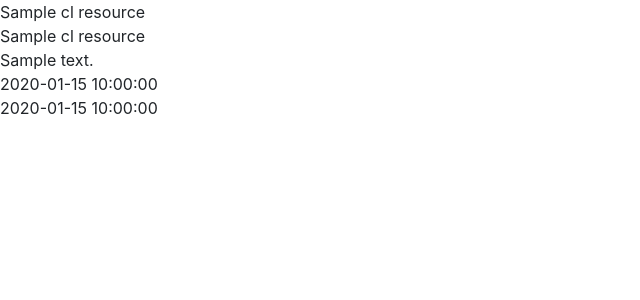
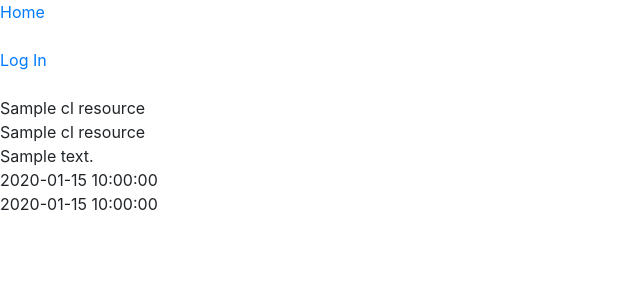
Before and after one commit to JimLynx/Channel-Lead-Resources, a Flask app: page / in a window 1280 px wide. Shown: the top 300 px of the page, without its empty margins (0-640 px from the left). Run offline with Flask 2, Linux system fonts and the light colour scheme; a database or web service that is not in the repository returns one stand-in record (values such as "Sample title"); some libraries are stand-ins or nearby versions.

Commit message:
Update base.html with User session details

```diff
--- a/templates/base.html
+++ b/templates/base.html
@@ -17,6 +17,17 @@
 
 <body>
 
+    <a href="{{ url_for('home') }}">Home</a><br><br>
+    {% if session.user %}
+        <a href="{{ url_for('resources') }}">Channel Lead Resources</a>
+        <a href="{{ url_for('logout') }}">Log Out</a><br><br>
+        {% if session.user == 'superuser' or session.user == 'assessor' %}
+            <a href="{{ url_for('superuser', user=session.user) }}">Superuser</a><br><br>
+        {% endif %}
+    {% else %}
+        <a href="{{ url_for('login') }}">Log In</a><br><br>
+    {% endif %}
+
     {% block content %}
 
     {% endblock %}
```
